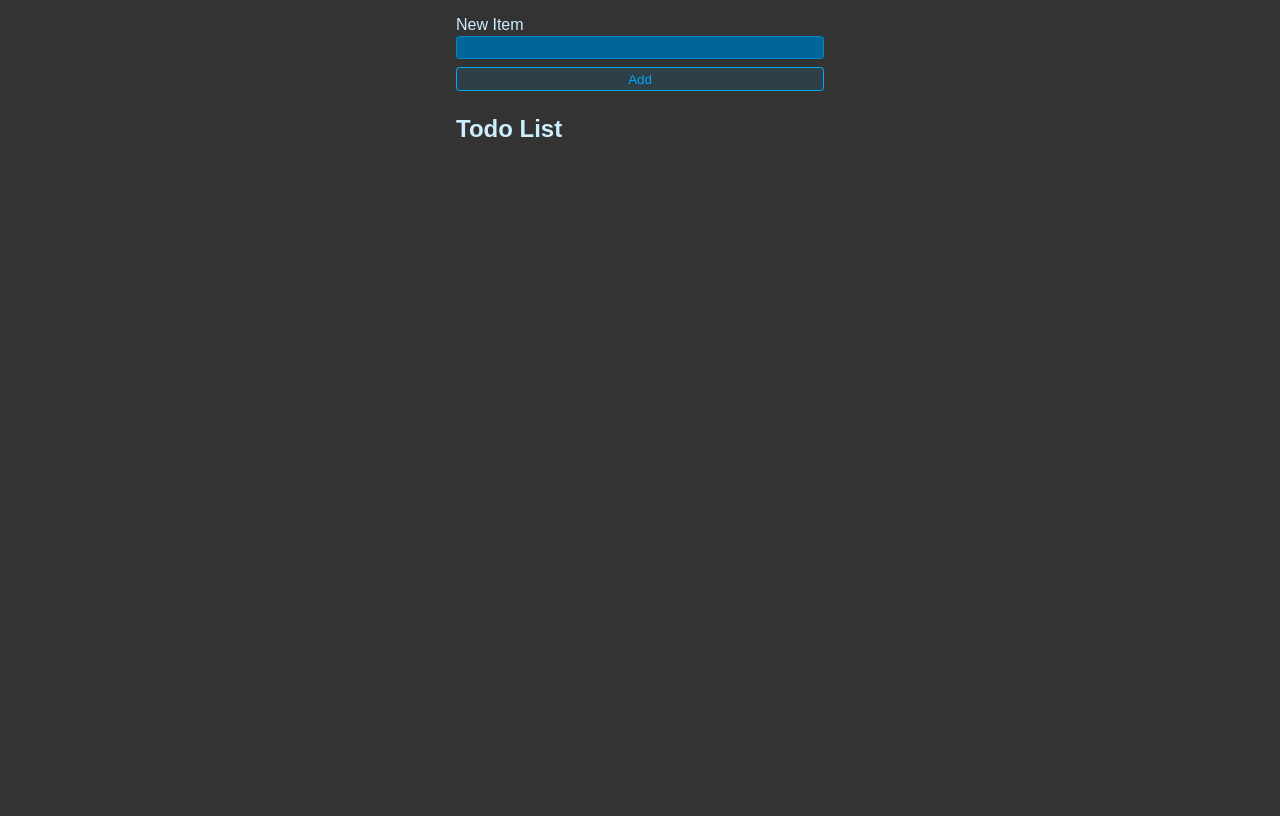
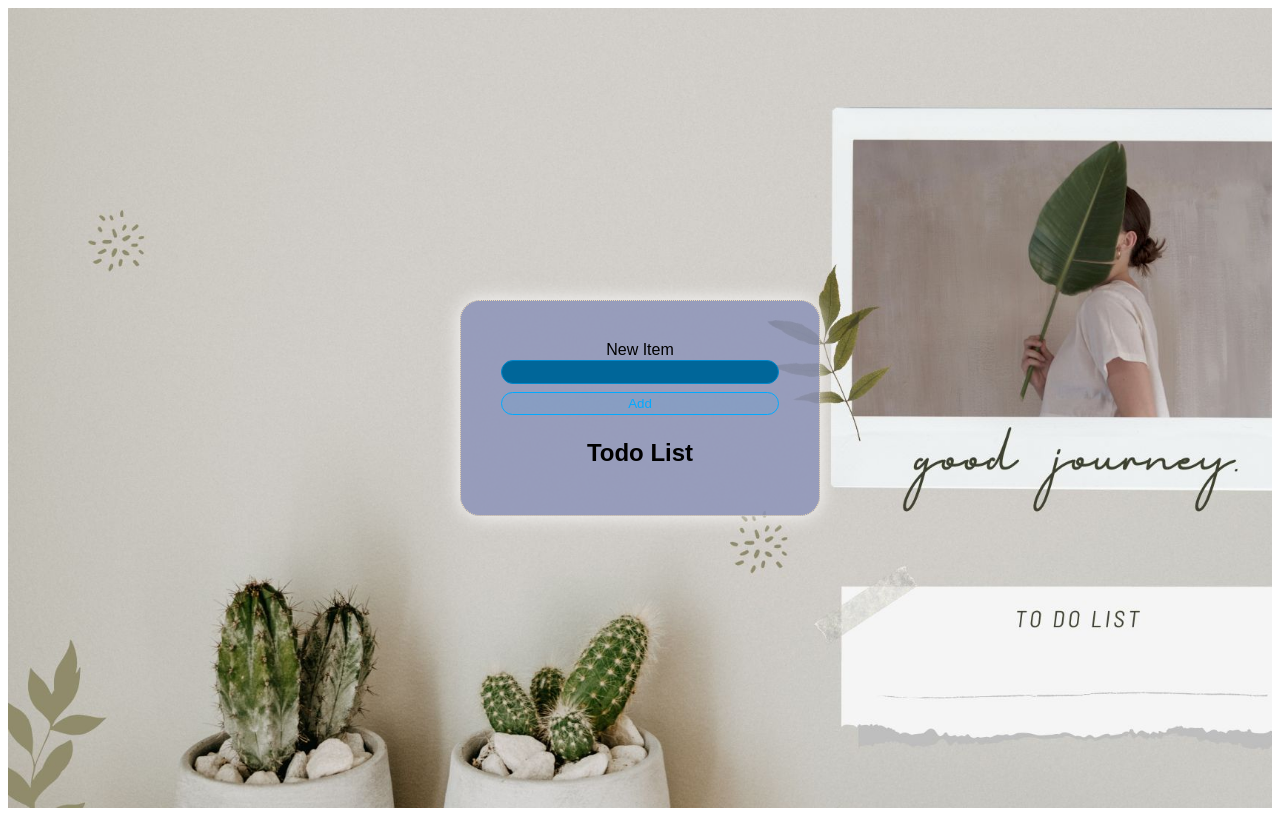
Before and after one commit to ardsb/todo-list-app, a React (Vite) app: page / in a window 1280 px wide. Built offline with nearby package versions, Linux system fonts and the light colour scheme.

Commit message:
Minor UI changes

```diff
--- a/src/App.jsx
+++ b/src/App.jsx
@@ -28,10 +28,20 @@ function App() {
       })
     })
   }
+
+  function deleteTodo(id){
+    setTodos(currentTodos => {
+      return currentTodos.filter(todo => todo.id !==id)
+    })
+  }
   console.log(todos)
   return (
 
     <>
+
+<div className="custom-page">
+
+    <div className="custom-form">
       <NewTodoForm onSubmit={addTodo} />
 
       <h1 className="header">
@@ -44,13 +54,13 @@ function App() {
           // eslint-disable-next-line react/jsx-key
           return (
             <>
-              <li key={todo.id}>
+              <li className="todoList" key={todo.id}>
                 <label>
                   <input type="checkbox" checked={todo.completed} onChange={e => toggleTodo(todo.id, e.target.checked)} />
                   {todo.title}
 
                 </label>
-                <button className="btn btn-danger">
+                <button onClick={() => deleteTodo(todo.id)} className="btn btn-danger">
                   delete
                 </button>
 
@@ -61,6 +71,8 @@ function App() {
         })}
 
       </ul>
+      </div>
+      </div>
     </>
 
 
--- a/src/styles.css
+++ b/src/styles.css
@@ -3,13 +3,7 @@
   box-sizing: border-box;
 }
 
-body {
-  background: #333;
-  color: hsl(200, 100%, 90%);
-  max-width: 400px;
-  padding: 1rem;
-  margin: 0 auto;
-}
+
 
 .new-item-form {
   display: flex;
@@ -17,6 +11,20 @@ body {
   gap: 0.5rem;
 }
 
+
+.custom-form {
+  position: relative;
+  z-index: 1;
+  background-color:#8d93b8d7;
+  width: 360px;
+  height: auto;
+  margin: 0 auto;
+  padding: 40px;
+  text-align: center;
+  box-shadow: 0 0 20px rgba(500, 500, 500, 0.9);
+  border-radius: 20px;
+  border: 1px dotted wheat;
+}
 .form-row {
   display: flex;
   flex-direction: column;
@@ -28,7 +36,7 @@ body {
   border: 1px solid hsl(200, 100%, 50%);
   color: hsl(200, 100%, 50%);
   padding: 0.25em 0.5em;
-  border-radius: 0.25em;
+  border-radius: 2em;
   cursor: pointer;
   outline: none;
 }
@@ -53,7 +61,7 @@ body {
   outline: none;
   border: 1px solid hsl(200, 100%, 40%);
   background: hsl(200, 100%, 30%);
-  border-radius: 0.25em;
+  border-radius: 1em;
   padding: 0.25em 0.5em;
   color: hsl(200, 100%, 90%);
 }
@@ -96,6 +104,7 @@ body {
   gap: 0.25rem;
   cursor: pointer;
   align-items: center;
+  width: 300px;
 }
 
 .list li:has(input:focus-visible) label {
@@ -119,6 +128,7 @@ body {
   background: hsl(200, 100%, 90%);
   border-radius: 0.25em;
   display: flex;
+
   justify-content: center;
   align-items: center;
 }
@@ -138,3 +148,16 @@ body {
 .list li:has(input:checked) label:hover::before {
   background: hsl(200, 100%, 30%);
 }
+
+.custom-page {
+
+  height: 100vh;
+  display: flex;
+
+  flex-direction: column;
+  align-items: center;
+  justify-content: center;
+  background: url(./../asset/White-Aesthetic-Minimalist-Desktop-Organizer-Wallpaper.jpg);
+  background-repeat: no-repeat;
+  background-size: cover;
+}
```
Also changed, not shown: asset/White-Aesthetic-Minimalist-Desktop-Organizer-Wallpaper.jpg (added), asset/bg.jpeg (added).
